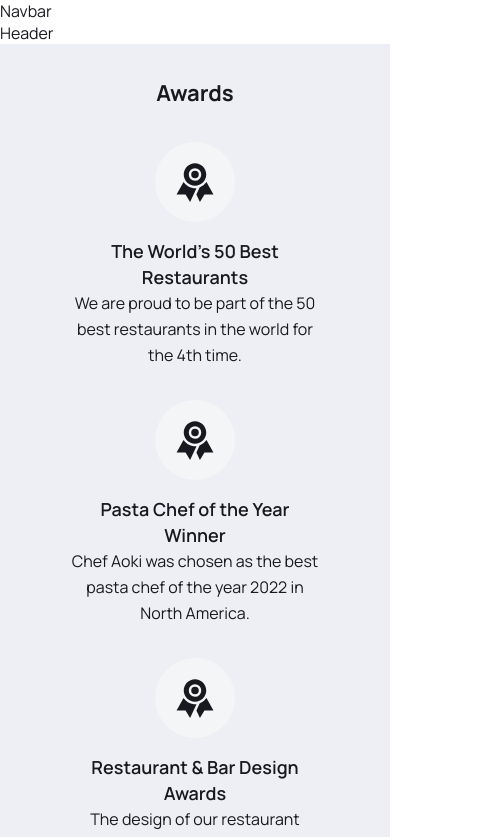
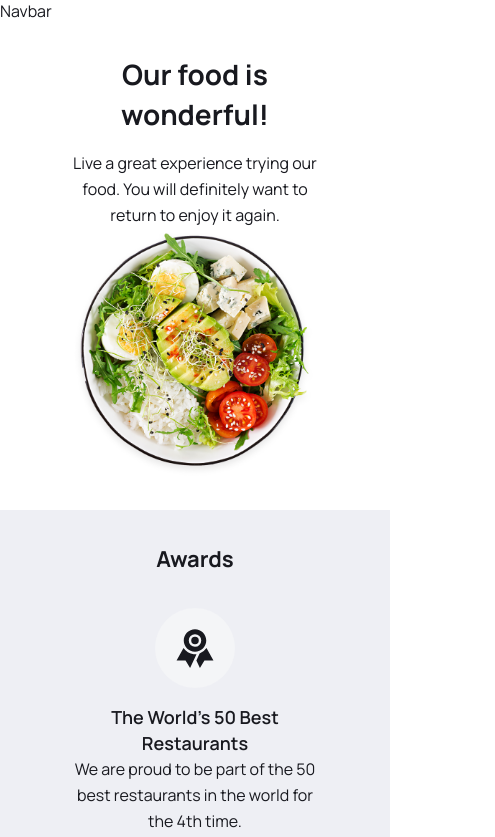
Before and after one commit to RaulCruzT/top-food, a React (Vite) app: page / in a window 390 px wide. Shown: the top 837 px of the page, 495 px wide, since content can reach past the window. Built offline with nearby package versions, Linux system fonts and the light colour scheme.

Commit message:
Add Header Style

```diff
--- a/src/containers/enjoy/enjoy.css
+++ b/src/containers/enjoy/enjoy.css
@@ -29,7 +29,7 @@
     gap: 2rem;
 }
 
-img {
+.top-food__enjoy-container__images-content img {
     max-width: 350px;
 }
 
@@ -58,7 +58,7 @@
         gap: 1rem;
     }
 
-    img {
+    .top-food__enjoy-container__images-content img {
         max-width: 250px;
     }
 }
@@ -86,7 +86,7 @@
         gap: 2rem;
     }
 
-    img {
+    .top-food__enjoy-container__images-content img {
         max-width: 300px;
     }
 }
--- a/src/containers/header/Header.tsx
+++ b/src/containers/header/Header.tsx
@@ -1,9 +1,19 @@
 import './header.css';
+
+import header from '../../assets/header.png';
 
 const Header = () => {
     return (
-        <div className='top-food__header' id='header'>
-            Header
+        <div className='top-food__header section__padding' id='header'>
+            <div className="top-food__header-container">
+                <div className="top-food__header-container__message">
+                    <div className="top-food__header-container_message-title">Our food is wonderful!</div>
+                    <div className="top-food__header-container_message-text">Live a great experience trying our food. You will definitely want to return to enjoy it again.</div>
+                </div>
+                <div className="top-food__header-container__image">
+                    <img src={header} alt="header" />
+                </div>
+            </div>
         </div>
     )
 }
--- a/src/containers/header/header.css
+++ b/src/containers/header/header.css
@@ -0,0 +1,144 @@
+.top-food__header {
+    padding-top: 4rem;
+    padding-bottom: 4rem;
+    padding-right: 2rem;
+    display: flex;
+    flex-direction: row;
+    justify-content: center;
+    align-items: center;
+}
+
+.top-food__header-container {
+    width: 1114px;
+    height: 650px;
+    display: flex;
+    flex-direction: row;
+}
+
+.top-food__header-container__message {
+    display: flex;
+    flex-direction: column;
+    justify-content: center;
+    gap: 1rem;
+    width: 550px;
+}
+
+.top-food__header-container__image {
+    width: 100%;
+    display: flex;
+    justify-content: flex-end;
+}
+
+.top-food__header-container__image img {
+    max-width: 650px;
+}
+
+.top-food__header-container_message-title {
+    font-weight: 800;
+    font-size: 72px;
+    line-height: 98px;
+}
+
+.top-food__header-container_message-text {
+    font-weight: 400;
+    font-size: 18px;
+    line-height: 32px;
+}
+
+@media screen and (max-width: 767px) {
+    .top-food__header {
+        padding-top: 2rem;
+        padding-bottom: 2rem;
+        padding-right: 2rem;
+        display: column;
+        flex-direction: row;
+        justify-content: center;
+        align-items: center;
+    }
+
+    .top-food__header-container {
+        width: 250px;
+        height: auto !important;
+        display: flex;
+        flex-direction: column;
+    }
+
+    .top-food__header-container__message {
+        display: flex;
+        flex-direction: column;
+        align-items: center;
+        gap: 1rem;
+        width: 250px;
+    }
+
+    .top-food__header-container__image {
+        width: 100%;
+    }
+
+    .top-food__header-container__image img {
+        max-width: 250px;
+    }
+
+    .top-food__header-container_message-title {
+        font-weight: 700;
+        font-size: 28px;
+        line-height: 40px;
+        text-align: center;
+    }
+
+    .top-food__header-container_message-text {
+        font-weight: 400;
+        font-size: 16px;
+        line-height: 26px;
+        text-align: center;
+    }
+}
+
+@media screen and (min-width: 768px) and (max-width: 1023px) {
+    .top-food__header {
+        padding-top: 2rem;
+        padding-bottom: 2rem;
+        padding-right: 2rem;
+        display: column;
+        flex-direction: row;
+        justify-content: center;
+        align-items: center;
+    }
+
+    .top-food__header-container {
+        width: 632px;
+        height: auto !important;
+        display: flex;
+        flex-direction: row;
+    }
+
+    .top-food__header-container__message {
+        display: flex;
+        flex-direction: column;
+        align-items: center;
+        gap: 1rem;
+        width: 250px;
+    }
+
+    .top-food__header-container__image {
+        max-width: 350px;
+    }
+
+    .top-food__header-container__image img {
+        max-width: 350px;
+    }
+
+    .top-food__header-container_message-title {
+        font-weight: 700;
+        font-size: 28px;
+        line-height: 40px;
+        text-align: center;
+    }
+
+    .top-food__header-container_message-text {
+        font-weight: 400;
+        font-size: 16px;
+        line-height: 26px;
+        text-align: center;
+    }
+}
--- a/src/containers/menu/menu.css
+++ b/src/containers/menu/menu.css
@@ -45,7 +45,7 @@
     line-height: 26px;
 }
 
-img {
+top-food__menu-container__cards-content__card img {
     max-width: 350px;
     border-radius: 0.5rem;
 }
@@ -91,7 +91,7 @@
         line-height: 26px;
     }
 
-    img {
+    top-food__menu-container__cards-content__card img {
         max-width: 250px;
     }
 }
@@ -135,7 +135,7 @@
         line-height: 26px;
     }
 
-    img {
+    top-food__menu-container__cards-content__card img {
         max-width: 300px;
     }
 }
```
